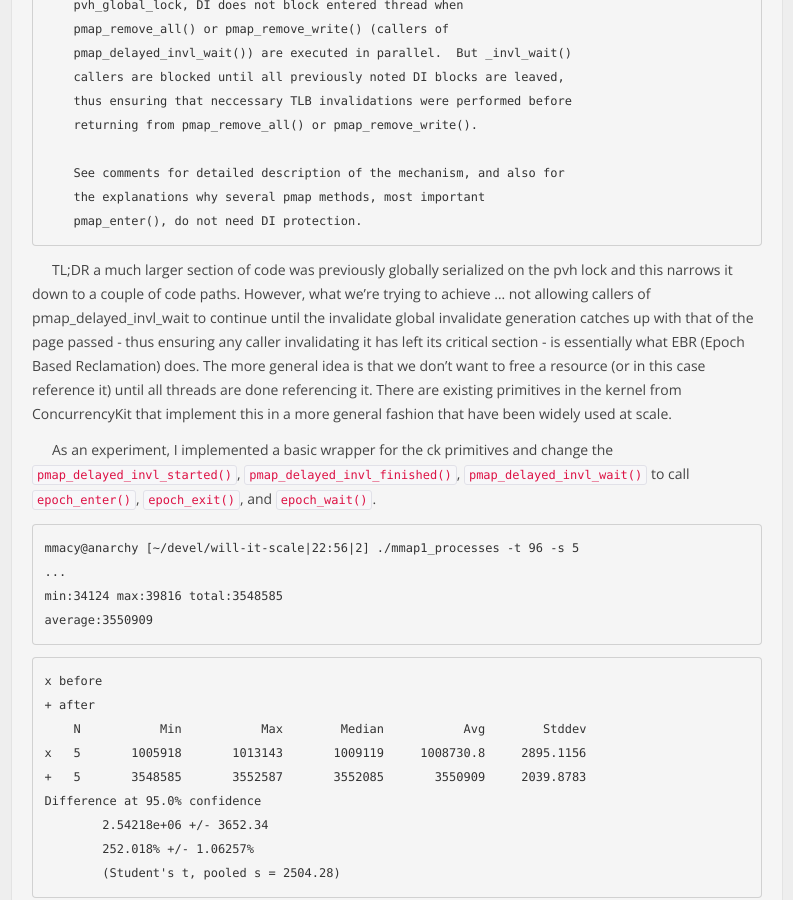
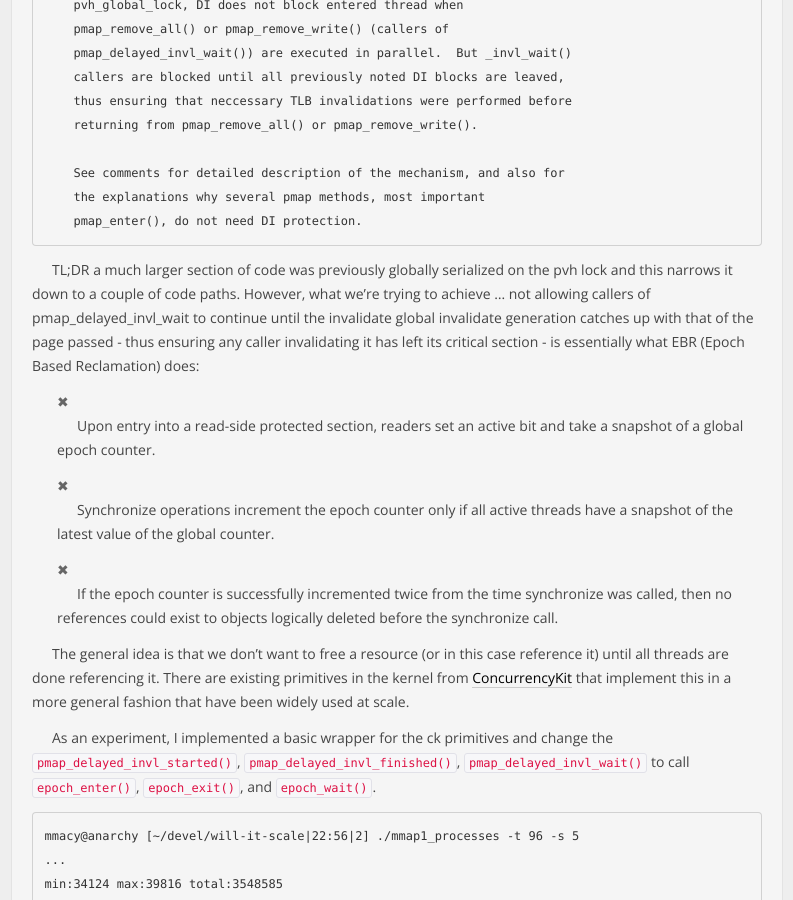
Before and after one commit to ScaleBSD/scalebsd.github.io, a Jekyll site: the page built from _posts/2018-05-03-Why-is-munmap-single-threaded-and-what-can-we-do-about-it.md, in a window 1280 px wide and 900 px high, scrolled down 4391 px. Shown: the whole window, without its empty margins (44-837 px from the left). Built offline with Jekyll 4.4.1, drawn with Linux system fonts in a browser that asks for light colours; our own code applies the rules of GitHub Pages for plain Markdown files.

Commit message:
Update 2018-05-03-Why-is-munmap-single-threaded-and-what-can-we-do-about-it.md

```diff
--- a/_posts/2018-05-03-Why-is-munmap-single-threaded-and-what-can-we-do-about-it.md
+++ b/_posts/2018-05-03-Why-is-munmap-single-threaded-and-what-can-we-do-about-it.md
@@ -191,10 +191,25 @@ TL;DR a much larger section of code was previously globally serialized on the
 pvh lock and this narrows it down to a couple of code paths. However, what we're trying to achieve ...
 not allowing callers of pmap_delayed_invl_wait to continue until the invalidate global invalidate
 generation catches up with that of the page passed - thus ensuring any caller invalidating it has
-left its critical section - is essentially what EBR (Epoch Based Reclamation) does. The more general
+left its critical section - is essentially what EBR (Epoch Based Reclamation) does:
+
+   - Upon entry into a read-side protected section, readers set an
+     active bit and take a snapshot of a global epoch counter.
+
+   - Synchronize operations increment the epoch counter only if
+     all active threads have a snapshot of the latest value of the
+     global counter.
+
+   - If the epoch counter is successfully incremented twice from
+     the time synchronize was called, then no references could
+     exist to objects logically deleted before the synchronize call.
+
+The general
 idea is that we don't want to free a resource (or in this case reference it) until all threads are
-done referencing it. There are existing primitives in the kernel from ConcurrencyKit that implement
+done referencing it. There are existing primitives in the kernel from [ConcurrencyKit](http://concurrencykit.org/) that implement
 this in a more general fashion that have been widely used at scale.
+
+
 
 As an experiment, I implemented a basic wrapper for the ck primitives and change the `pmap_delayed_invl_started()`,
 `pmap_delayed_invl_finished()`, `pmap_delayed_invl_wait()` to call `epoch_enter()`, `epoch_exit()`, and `epoch_wait()`.
```
